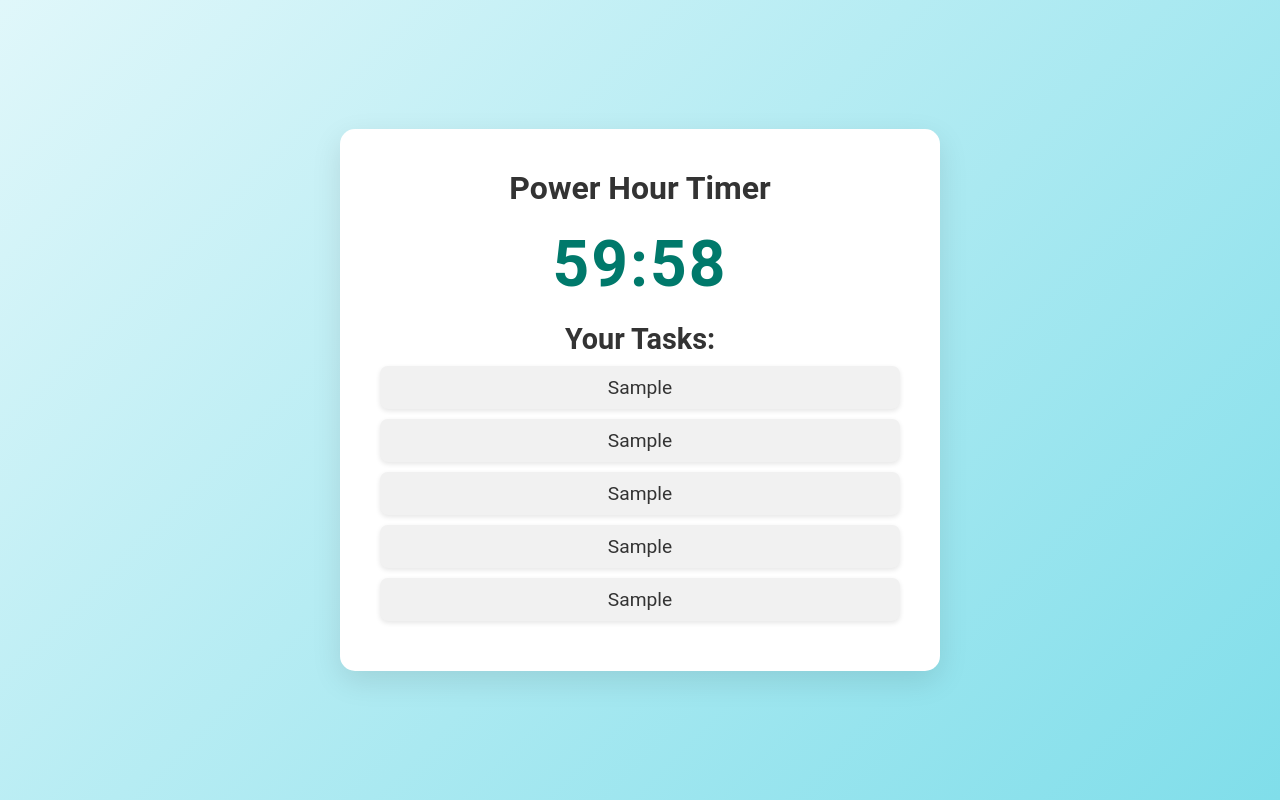
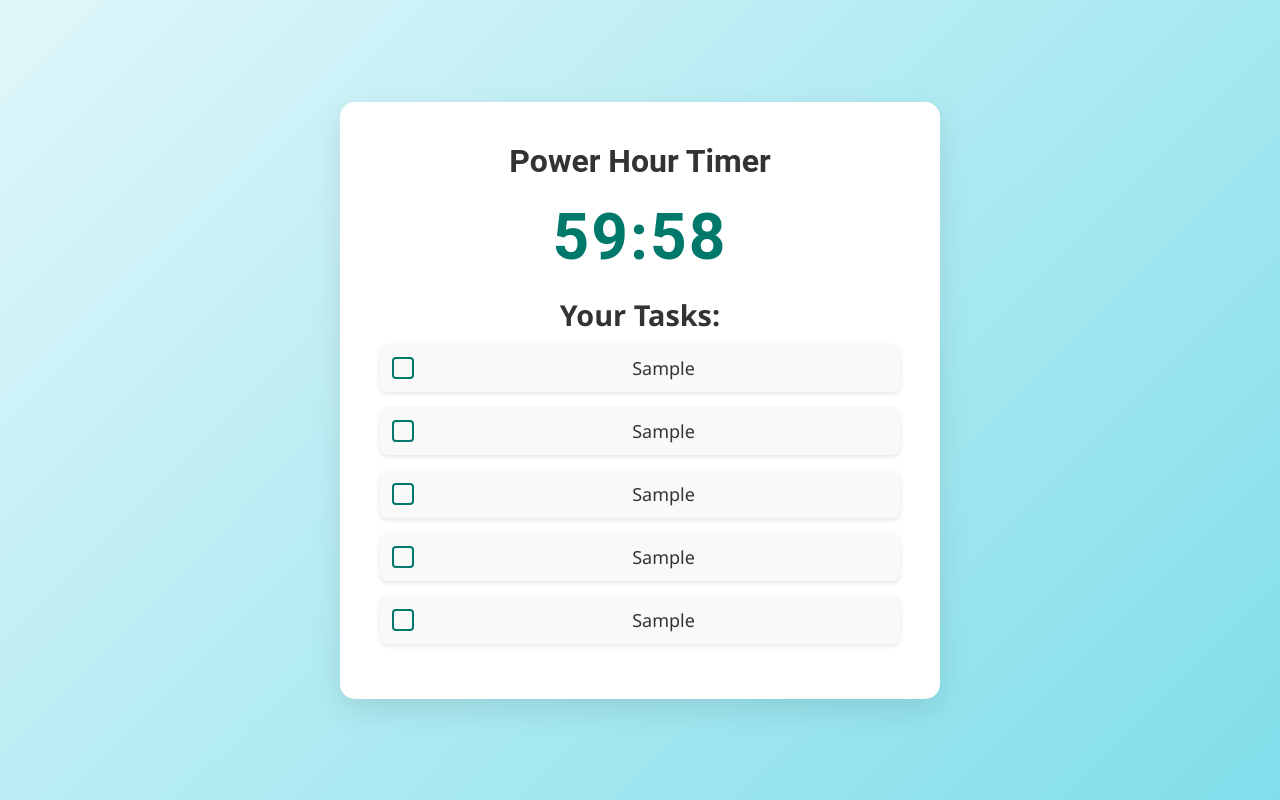
Before and after one commit to krishank-gupta/powerhour, a plain HTML site: page index.html in a window 1280 px wide. Both pictures are taken after typing "Sample", "Sample", "Sample", "Sample", "Sample" into the empty fields and a click on the button "Start Power Hour". Drawn offline with Linux system fonts and the light colour scheme.

Commit message:
checkbox feature

```diff
--- a/script.js
+++ b/script.js
@@ -39,7 +39,29 @@ tasksForm.addEventListener('submit', function(event) {
     const tasksList = document.getElementById('tasks_list');
     const tasks = Array.from(document.querySelectorAll('.task_input')).map(input => input.value.trim()).filter(task => task !== '');;
     console.log(tasks);
-    tasksList.innerHTML = `<h2>Your Tasks:</h2><ul>${tasks.map(task => `<li>${task}</li>`).join('')}</ul>`;
 
+    tasksList.innerHTML = `<h2>Your Tasks:</h2><ul>${tasks
+        .map(
+            task => `
+            <li>
+                <input type="checkbox" class="task-checkbox" />
+                <span class="task-text">${task}</span>
+            </li>`
+        )
+        .join('')}
+    </ul>`;
+
+    // Add event listeners to the checkboxes to toggle strikethrough style
+    const checkboxes = document.querySelectorAll('.task-checkbox');
+    checkboxes.forEach(checkbox => {
+        checkbox.addEventListener('change', function() {
+            const taskText = this.nextElementSibling; // Get the corresponding task text span
+            if (this.checked) {
+                taskText.style.textDecoration = 'line-through'; // Apply strikethrough
+            } else {
+                taskText.style.textDecoration = 'none'; // Remove strikethrough
+            }
+        });
+    });
     startTimer();
 });
--- a/style.css
+++ b/style.css
@@ -133,54 +133,85 @@ body {
     }
 }
 
+/* General styling for task list container */
+#tasks_list {
+    font-family: 'Segoe UI', Tahoma, Geneva, Verdana, sans-serif;  /* Modern font */
+    margin-top: 20px;
+}
 
-/* body {
-    font-family: 'Arial', sans-serif;
-    margin: 0;
+/* Style the list of tasks */
+#tasks_list ul {
+    list-style-type: none;
     padding: 0;
+}
+
+/* Style for each task list item (with square, clean look) */
+#tasks_list li {
     display: flex;
-    justify-content: center;
     align-items: center;
-    height: 100vh;
-    background: linear-gradient(135deg, #74ebd5, #ACB6E5);
-    color: #333;
+    margin-bottom: 15px;
+    font-size: 18px;
+    border-radius: 8px;
+    padding: 12px;
+    background-color: #f9f9f9;  /* Light background */
+    transition: background-color 0.3s ease;
 }
-.form_container, .timer_container {
-    text-align: center;
-    background: #fff;
-    padding: 2rem;
-    border-radius: 10px;
-    box-shadow: 0 4px 6px rgba(0, 0, 0, 0.1);
-    max-width: 400px;
-    width: 100%;
+
+/* Hover effect to highlight task items */
+#tasks_list li:hover {
+    background-color: #e0f7fa;  /* Light teal hover */
 }
-h1 {
-    font-size: 2rem;
-    margin-bottom: 1rem;
-    color: #555;
+
+/* Custom square checkbox styling */
+.task-checkbox {
+    -webkit-appearance: none;  /* Remove default checkbox appearance */
+    -moz-appearance: none;
+    appearance: none;
+    width: 22px;
+    height: 22px;
+    margin-right: 15px;
+    border: 2px solid #00796B;  /* Vibrant teal border */
+    border-radius: 4px;  /* Squared edges */
+    position: relative;
+    cursor: pointer;
+    transition: background-color 0.3s ease, border-color 0.3s ease;
 }
-.task_input, .start_button {
-    display: block;
-    width: 100%;
-    padding: 0.8rem;
-    margin-bottom: 1rem;
-    font-size: 1rem;
-    border: 1px solid #ccc;
-    border-radius: 5px;
+
+/* Style when checkbox is checked */
+.task-checkbox:checked {
+    background-color: #00796B;  /* Vibrant teal background */
+    border-color: #00796B;  /* Same color for the border */
 }
-.start_button {
-    text-align: center;
-    background: #4caf50;
-    color: #fff;
-    text-decoration: none;
-    cursor: pointer;
+
+/* Center the tick mark inside the checkbox */
+.task-checkbox:checked::before {
+    content: '';
+    position: absolute;
+    top: 4px;
+    left: 7px;
+    width: 6px;
+    height: 10px;
+    border: solid white;
+    border-width: 0 3px 3px 0;
+    transform: rotate(45deg);
+    transition: all 0.2s ease;  /* Smooth checkmark transition */
 }
-.start_button:hover {
-    background: #45a049;
+
+/* Add a smooth strikethrough effect when checkbox is checked */
+.task-text {
+    transition: text-decoration 0.3s ease, color 0.3s ease;
+    flex-grow: 1;
+    font-size: 18px;
+    color: #333;  /* Default dark text */
 }
-.timer {
-    font-size: 3rem;
-    color: #4caf50;
-    margin: 1rem 0;
+
+/* Apply strikethrough when task is completed */
+.task-checkbox:checked + .task-text {
+    text-decoration: line-through;
+    color: #757575;  /* Dim the color when striked through */
 }
- */
+
+/* Optional: Add a little spacing for readability */
+.task-text {
+    margin-left: 10px;
+}
```
